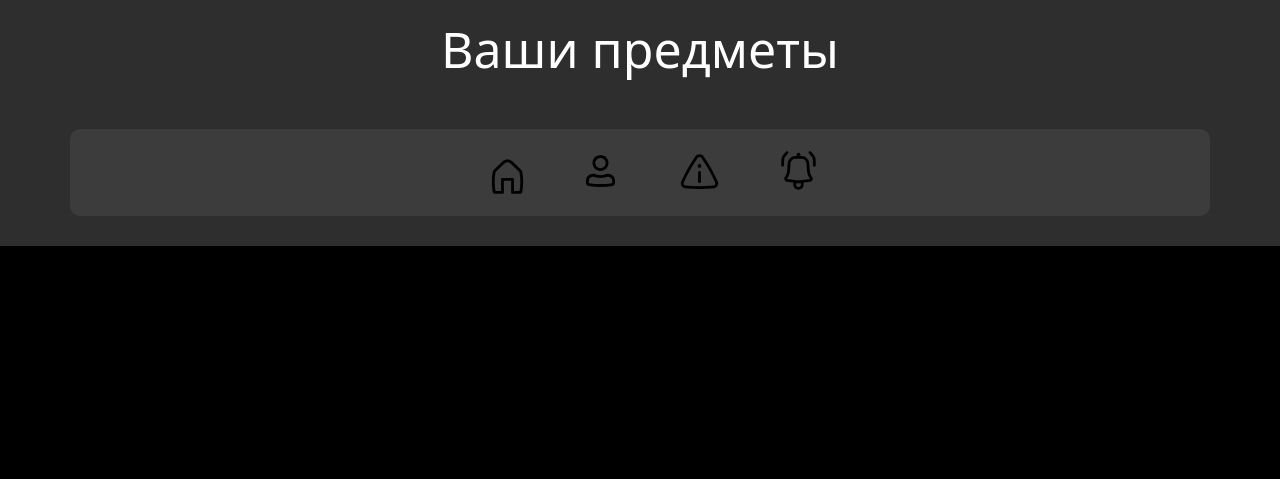
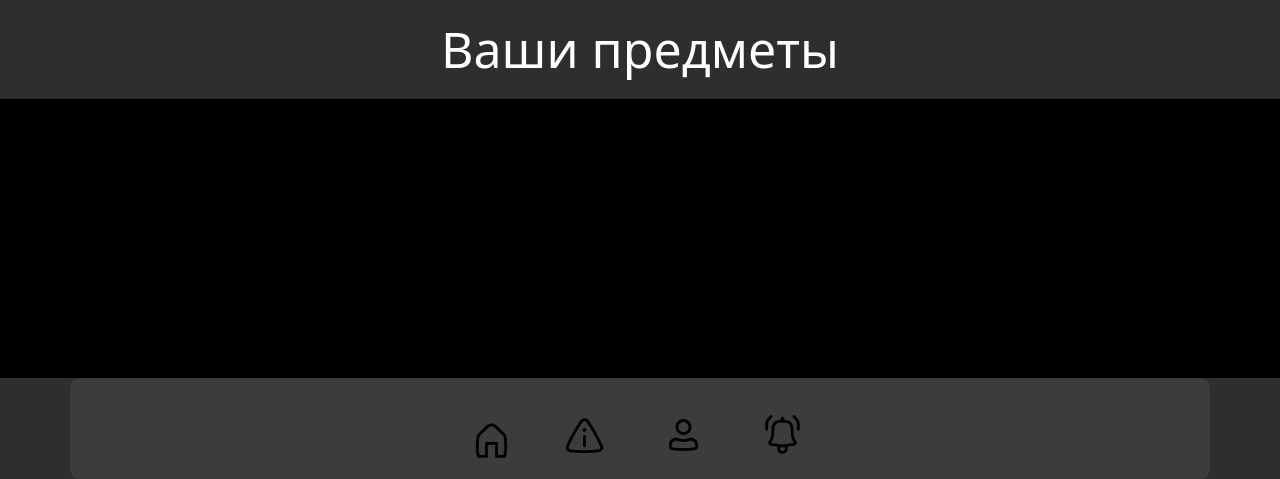
Before and after one commit to Dim-Nike/School_66, a Django app: page / in a window 1280 px wide. Shown: the part 321-800 px from the top of the page. Run offline with Django 4.2, Linux system fonts and the light colour scheme; data comes from the database, SQL or seed files in the repository; both versions use the stored data as it was after the commit; some libraries are stand-ins or nearby versions.

Commit message:
added account link, fixed the half page issue in the main page, links problems are solved

```diff
--- a/School/lecture/static/lecture/css/main.css
+++ b/School/lecture/static/lecture/css/main.css
@@ -50,7 +50,7 @@ body{
   gap: 10px 40px;
   background: #2e2e2e;
   padding: 0;
-  margin: 0;
+  margin-bottom: 100px;
   /* border: 1px solid yellow; */
 }
 
@@ -90,31 +90,45 @@ body{
 }
 
 .footer_land{
-  background-color: #2e2e2e;
-  margin: auto;
-  padding: 30px;
+  align-items: center;
   /* border: 1px solid red; */
-  text-align: center;
+  background: #2e2e2e;
+  width: 100%;
+  position: fixed;
+  bottom: 0;
 }
 
 .container{
   /* border: 1px solid yellow; */
   border-radius: 10px;
   background-color: rgba(81, 81, 81, 0.4);
-  padding: 0px;
+  padding: 15px;
+  width: 90%;
+  margin: auto;
   justify-content: center;
+  text-align: center;
 }
 .container nav.one{
   /* border: 1px solid green; */
+  width: 80%;
   padding-top: 20px;
+  margin: auto;
+}
+
+.common {
+  width: auto;
+  /* border: 1px solid red; */
+  /* border-radius: 50%; */
+  /* height: 50px; */
+  /* background: #fff; */
+  margin: 0;
+  padding: 0;
 }
 
 .common a{
   /* border: 1px solid red; */
-  border-radius: 50%;
-  width: 50px;
-  /* background: #fff; */
-  margin: 50px;
+  padding-top: 29px;
+  padding-bottom: 3px;
 }
 
 .common a:hover{
@@ -363,7 +377,7 @@ body{
 .foot_container{
   /* border: 1px solid yellow;  */
   border-radius: 10px;
-  background-color: rgba(81, 81, 81, 0.4);
+  background-color: rgba(81, 81, 81, 0.8);
   padding: 10px;
   width: 90%;
   margin: auto;
@@ -383,8 +397,23 @@ body{
   /* border: 1px solid red; */
   margin-left: 20px;
   width: 100%;
+  color: #fff;
+  padding-top: 25px;
   margin: 25px;
+  position: relative;
+  fill:red;
+  z-index: 1;
 }
+
+.one ul a span object{
+  position: relative;
+  /* border: 1px solid yellow; */
+  z-index: -1;
+}
+#test {
+  /* border: 1px solid yellow; */
+}
+
 
 .one ul a:hover{
   position: relative;
@@ -554,7 +583,8 @@ body{
   font-size: 25px;
   font-weight: 400;
   /* border: 1px solid red; */
-  margin: 5px 0 5px 0; ;
+  margin: 5px 0 5px 0;
+  user-select: none;
 }
 
 .answer_manage h5 select{
--- a/School/lecture/templates/lecture/landing.html
+++ b/School/lecture/templates/lecture/landing.html
@@ -44,10 +44,10 @@
 
             <nav class="one">
                 <ul class="common" >
-                    <a href="{% url 'landing' %}"><object id="test_1" type="image/svg+xml" data="{% static 'lecture/img/Icon.svg'%}"></object></a>
-                    <a href=""><object id="test_2" type="image/svg+xml" data="{% static 'lecture/img/Personalarea.svg'%}"></object></a>
-                    <a href=""><object id="test_3" type="image/svg+xml" data="{% static 'lecture/img/Tests.svg'%}"></object></a>
-                    <a href="{% url 'title_news' %}"><object id="test_4" type="image/svg+xml" data="{% static 'lecture/img/Nums.svg'%}"></object></a>
+                    <a href="{% url 'landing' %}"><span><object id="test_1" type="image/svg+xml" data="{% static 'lecture/img/Icon.svg'%}"></object></span></a>
+                    <a href=""><span><object id="test_3" type="image/svg+xml" data="{% static 'lecture/img/Tests.svg'%}"></object></span></a>
+                    <a href="{% url 'account' %}"><span><object id="test_2" type="image/svg+xml" data="{% static 'lecture/img/Personalarea.svg'%}"></object></span></a>
+                    <a href="{% url 'title_news' %}"><span><object id="test_4" type="image/svg+xml" data="{% static 'lecture/img/Nums.svg'%}"></object></span></a>
                 </ul>
             </nav>
 
```
Also changed, not shown: School/lecture/templates/lecture/index.html (+4 -4 lines), School/db.sqlite3, School/media/cards/2022/10/11/w.webp (added).
